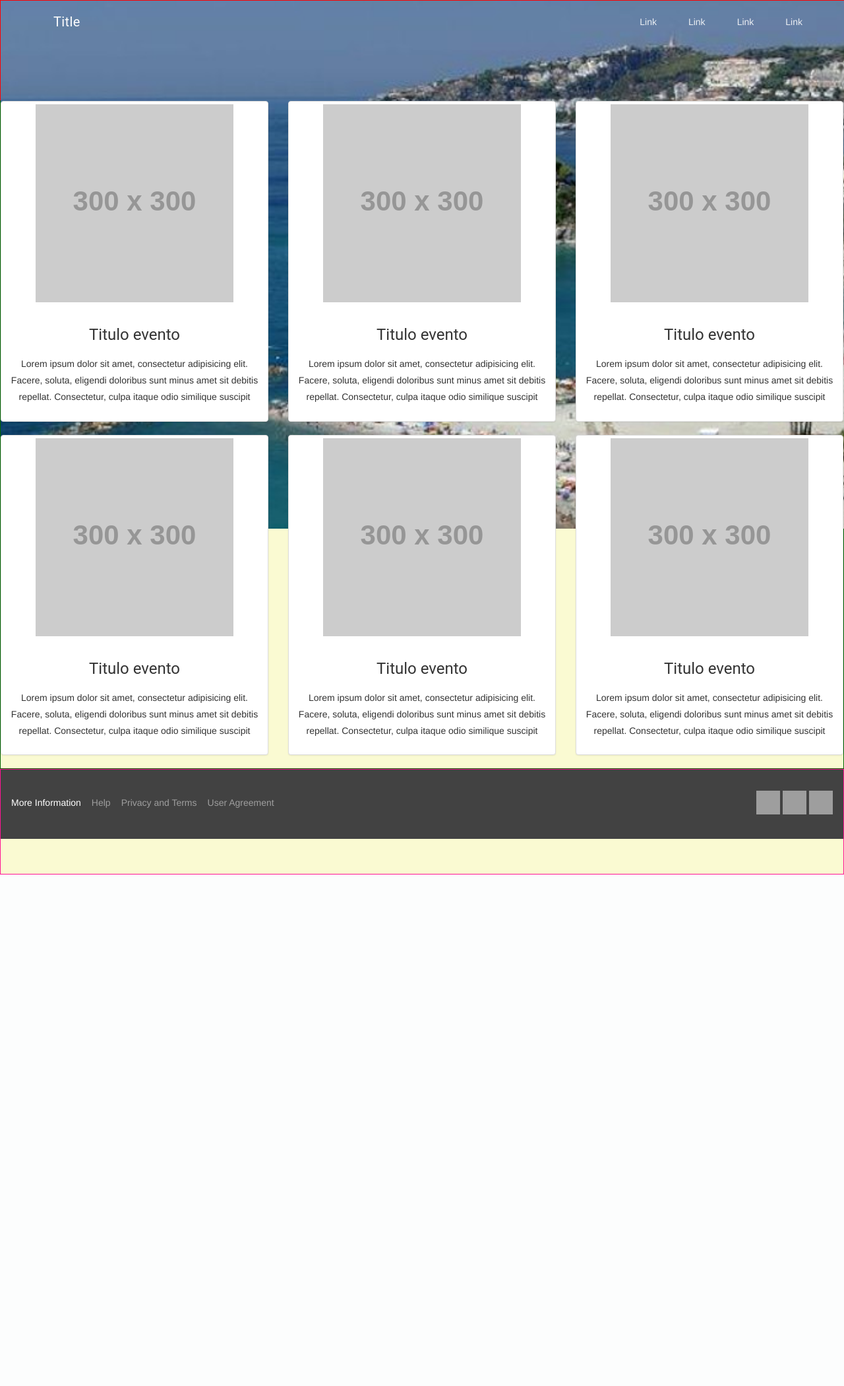
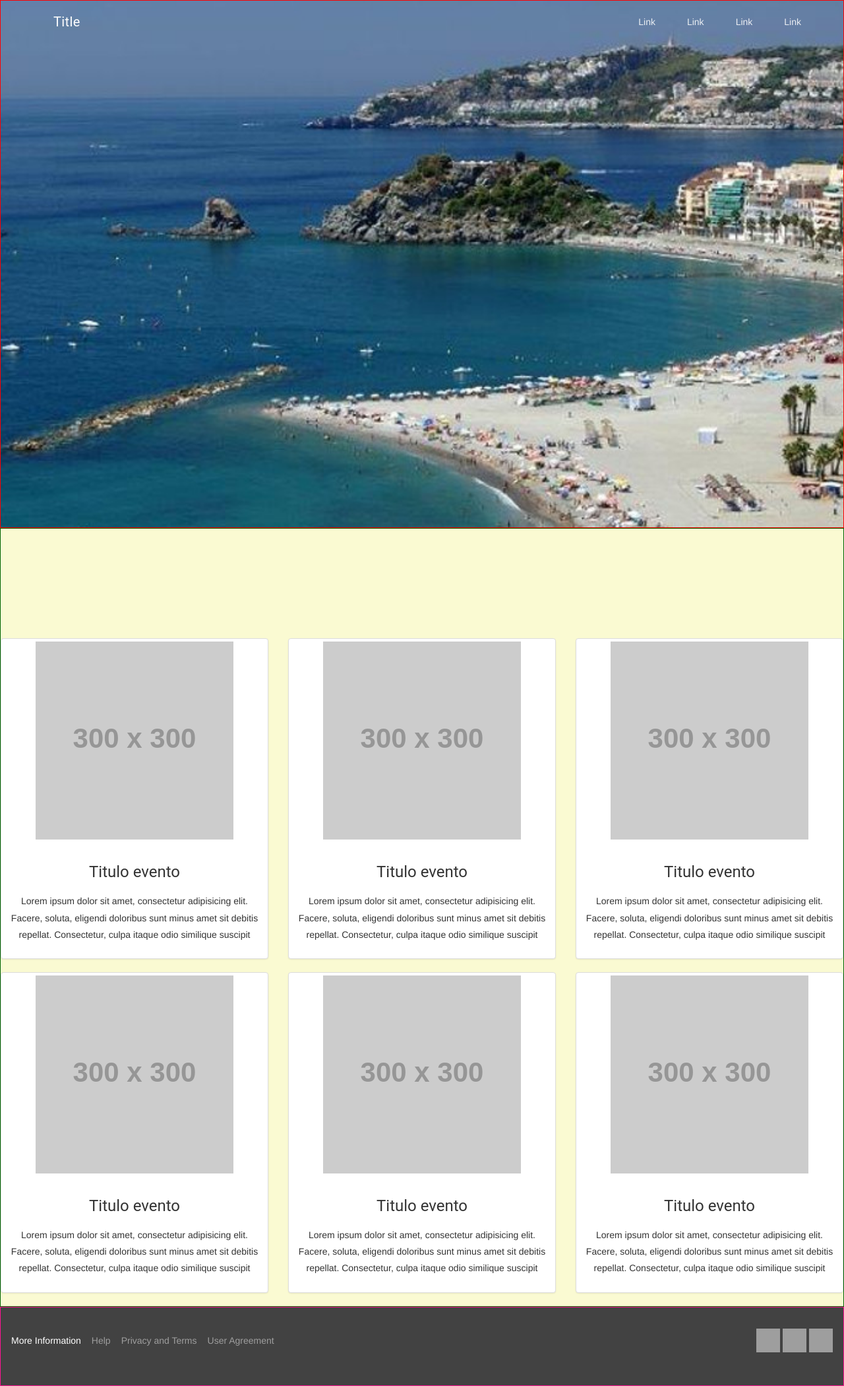
Before and after one commit to alextverdyy/xerents, a PHP site: page / in a window 1280 px wide. Shown: the whole page at 66% size. Before the commit the page ends 1325 px from the top, so only its background shows below. Run offline with PHP 8.4, Linux system fonts and the light colour scheme; grey boxes labelled with a size stand in for pictures from a placeholder-image service; some libraries are stand-ins or nearby versions.

Commit message:
Plantilla 2/2

```diff
--- a/index.html
+++ b/index.html
@@ -59,7 +59,7 @@
                     <a class="mdl-navigation__link" href="">Link</a>
                 </nav>
             </div>
-            <main class="mdl-layout__content">
+                <main class="mdl-layout__content">
             </main>
         </div>
     </div>
--- a/modulos/login.html
+++ b/modulos/login.html
@@ -4,10 +4,11 @@
     <script src="https://code.getmdl.io/1.3.0/material.min.js"></script>
     <link rel="stylesheet" href="https://code.getmdl.io/1.3.0/material.indigo-pink.min.css">
     <link rel="stylesheet" href="https://fonts.googleapis.com/icon?family=Material+Icons">
+    <link href="https://fonts.googleapis.com/css?family=Raleway:100,400" rel="stylesheet">
     <style>
         body
         {
-            font-family: 'Comic Sans MS';
+            font-family: 'Raleway', sans-serif;
             background: lightblue;
         }
         h1
@@ -37,7 +38,7 @@
         .mdl-textfield__label
         {
             color: darkcyan;
-        }*/
+        }
     </style>
   </head>
   <body>
--- a/style.css
+++ b/style.css
@@ -2,6 +2,16 @@
 #contenedor
 {
     background-color: lightgoldenrodyellow;
+}
+
+.mdl-layout__container
+{
+    position:relative !important;
+}
+
+.mdl-mini-footer
+{
+    height:100%;
 }
 /*FIN Estilo General FIN*/
 
@@ -10,7 +20,7 @@
 {
     width:100%;
     border: 1px solid red;
-    height:19%;
+    height: 100%;
 }
 
 #titulo
@@ -60,7 +70,7 @@
 {
     width:100%;
     border: 1px solid darkgreen;
-
+    padding-top: 13%;
 }
 #destacados p
 {
@@ -80,6 +90,6 @@
 {
     width:100%;
     border: 1px solid deeppink;
-    height:20%;
+    height:15%;
 }
 /*FIN Estilo Pie FIN*/
```
